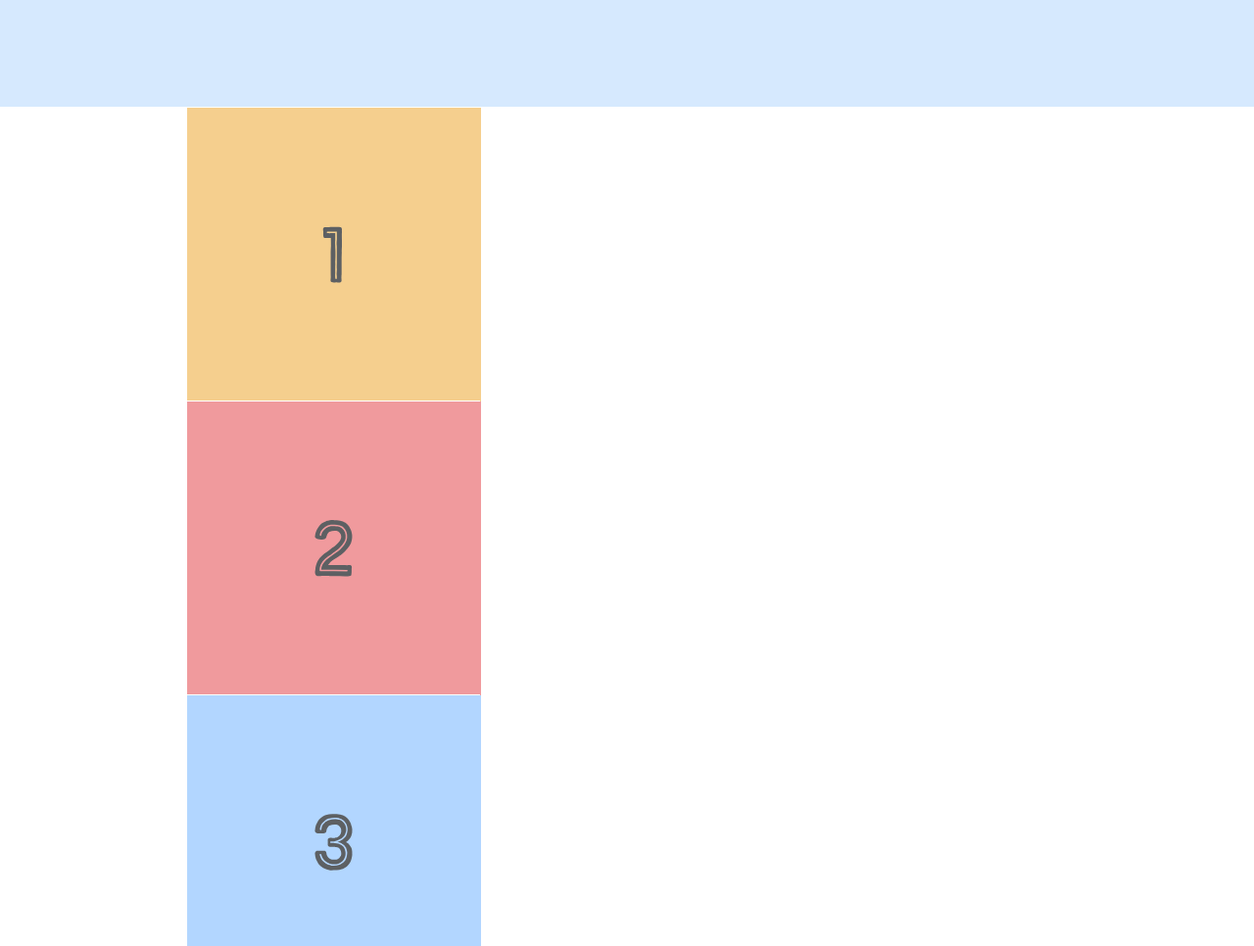
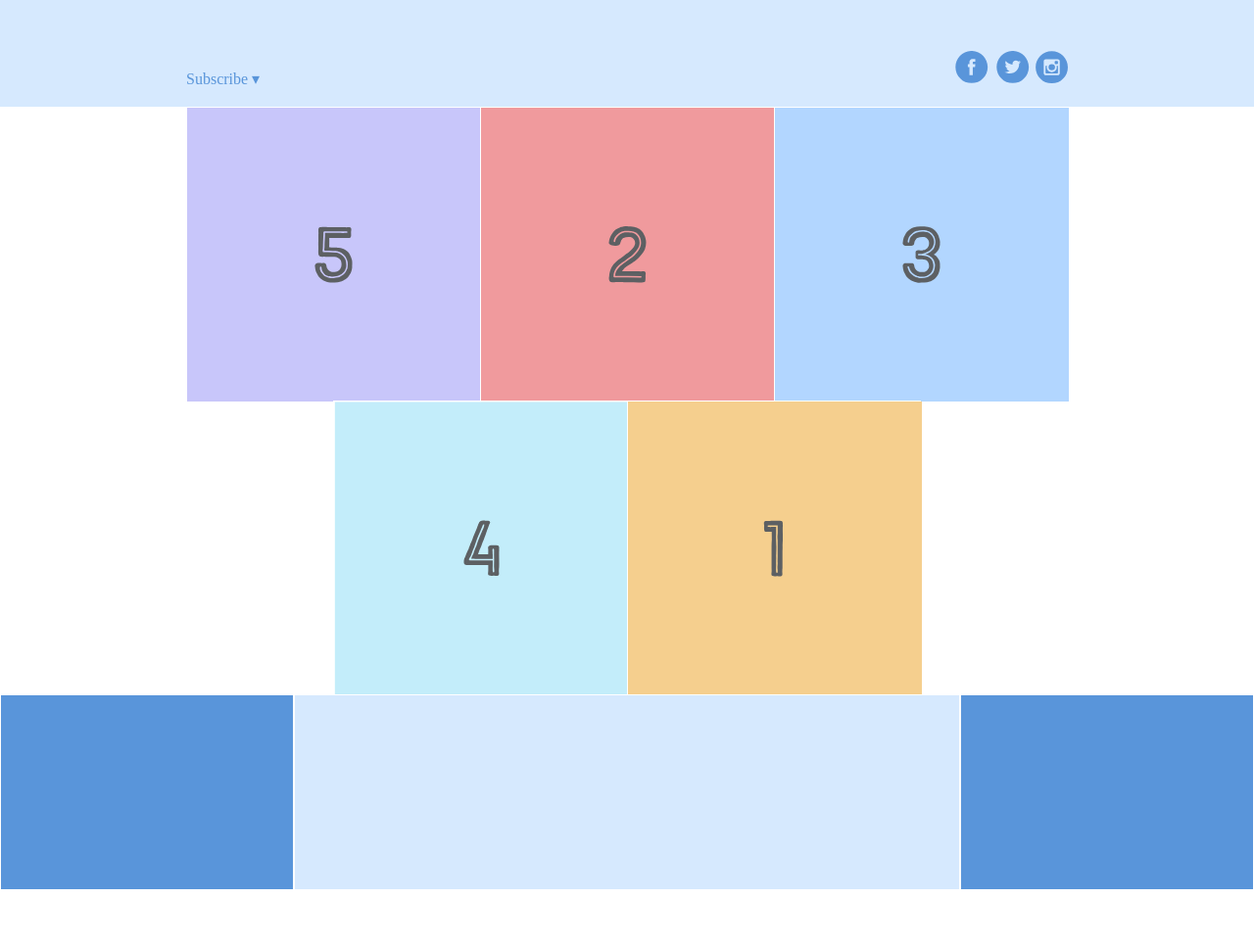
Before and after one commit to rajeshmule/flaxbox, a plain HTML site: page index.html in a window 1280 px wide. Shown: the part 247-1213 px from the top of the page at 98% size. After the commit the page ends 1156 px from the top, so only its background shows below. Drawn offline with Linux system fonts and the light colour scheme.

Commit message:
update the some changes and footer

```diff
--- a/assets/stylesheeats/main.css
+++ b/assets/stylesheeats/main.css
@@ -143,6 +143,12 @@ table {
  // border: 1px solid #5995DA;
 }
 
+.social,
+.subscribe {
+  align-self: flex-end;
+  margin-bottom: 20px;
+}
+
 .photo-grid-container {
   display: flex;
   justify-content: center;
@@ -153,7 +159,15 @@ table {
   display: flex;
   justify-content: center;
   flex-wrap: wrap;
-  flex-direction: column;
+  flex-direction: row;
+  align-items: center;
+}
+
+.first-item {
+  order: 1;
+}
+.last-item {
+  order: -1;
 }
 
 .photo-grid-item {
@@ -161,3 +175,30 @@ table {
   width: 300px;
   height: 300px;
 }
+
+.footer {
+  display: flex;
+  justify-content: space-between;
+}
+
+.footer-item {
+  border: 1px solid #fff;
+  background-color: #D6E9FE;
+  height: 200px;
+  flex: 1;
+}
+
+.footer-three {
+  flex: 2;
+}
+
+.footer-one,
+.footer-three {
+  background-color: #5995DA;
+  flex: initial;
+  width: 300px;
+}
+
+.signup {
+  margin-left: auto;
+}
--- a/index.html
+++ b/index.html
@@ -45,5 +45,10 @@
 			</div>
 	 	</div>
 	</div>
+	<div class='footer'>
+		<div class='footer-item footer-one'></div>
+	  	<div class='footer-item footer-two'></div>
+	  	<div class='footer-item footer-three'></div>
+	</div>
 </body>
 </html>
```
